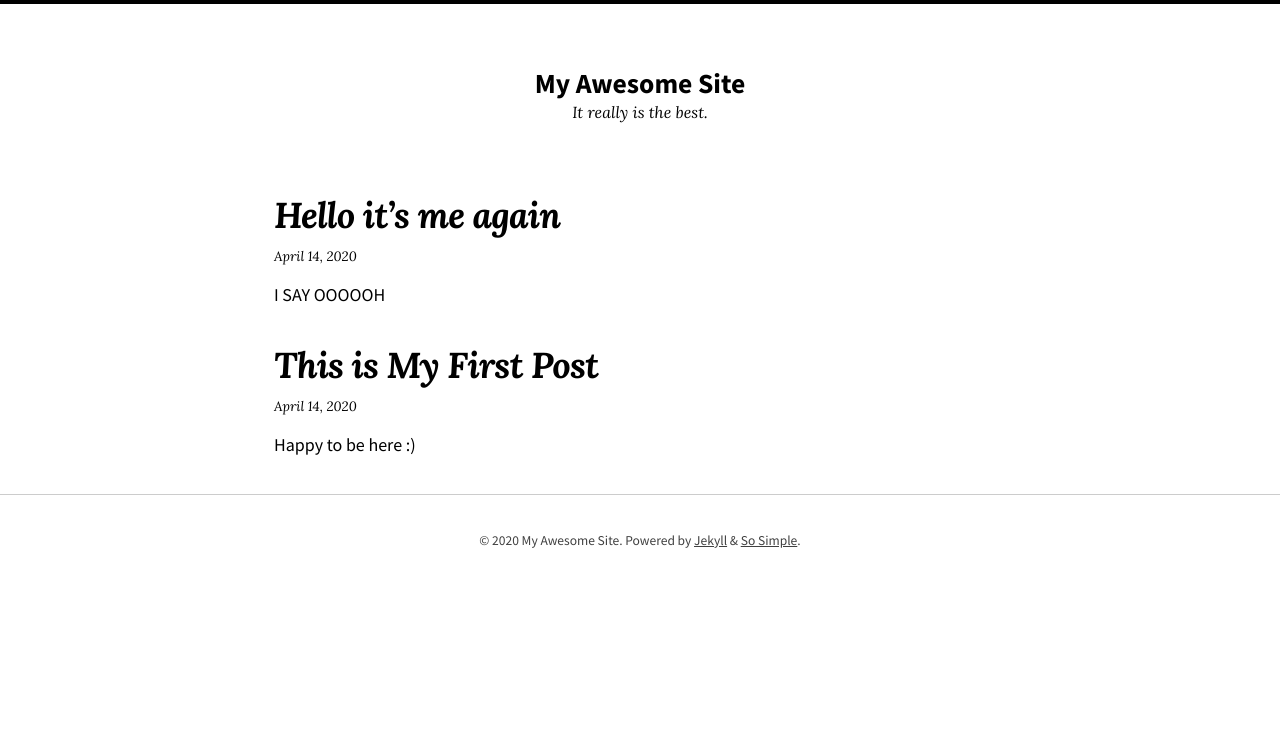
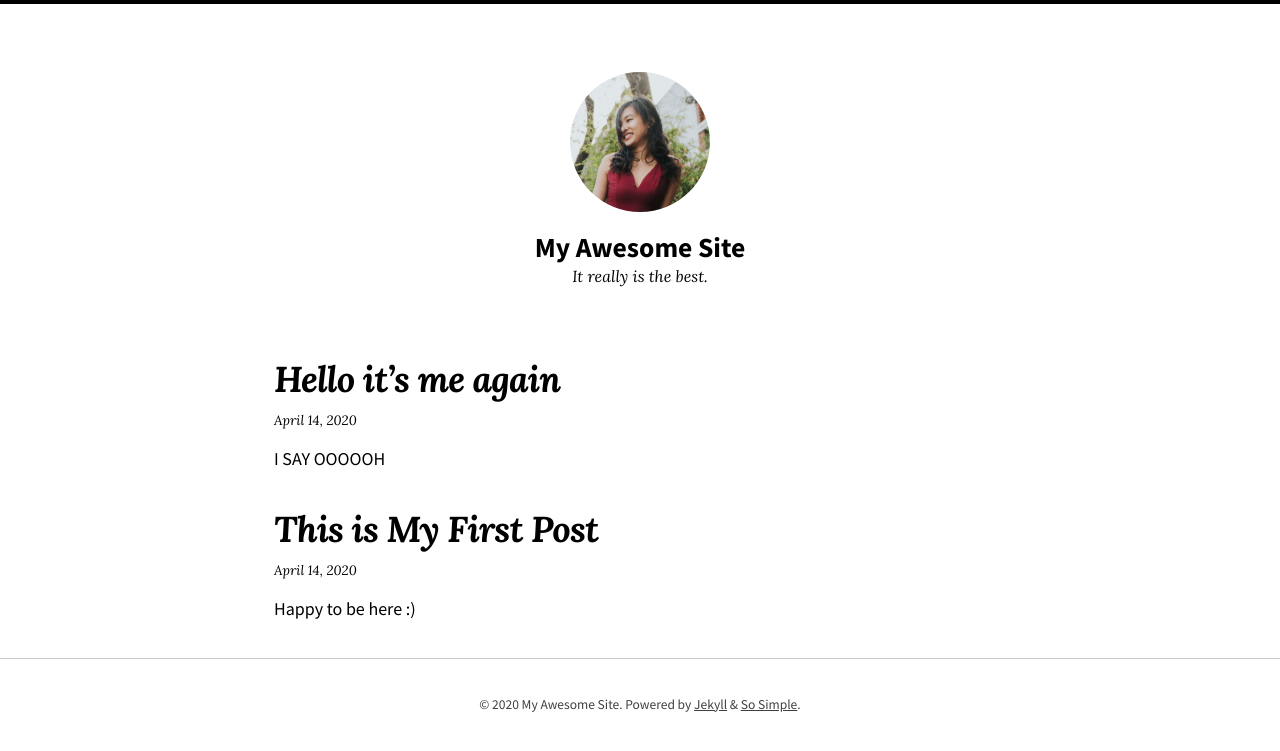
Before and after one commit to babykangaroo88/babykangaroo88.github.io, a Jekyll site: the page built from index.md, in a window 1280 px wide. Shown: the top 751 px of the page. Built offline with Jekyll 4.4.1, drawn with Linux system fonts in a browser that asks for light colours; nearby versions of some CDN libraries.

Commit message:
add logo

```diff
--- a/_config.yml
+++ b/_config.yml
@@ -21,7 +21,7 @@ title: "My Awesome Site"
 description: "It really is the best."
 baseurl: # the subpath of your site, e.g. "/blog"
 url: # the base hostname & protocol for your site e.g. "https://mmistakes.github.io"
-logo: # path of site logo, e.g. "/images/logo.png"
+logo: "/images/logojacq.png" # path of site logo, e.g. "/images/logo.png"
 date_format: "%B %-d, %Y"
 read_time: # reading time estimates, e.g. true
 words_per_minute: # 200
```
Also changed, not shown: images/logojacq.png (added).
